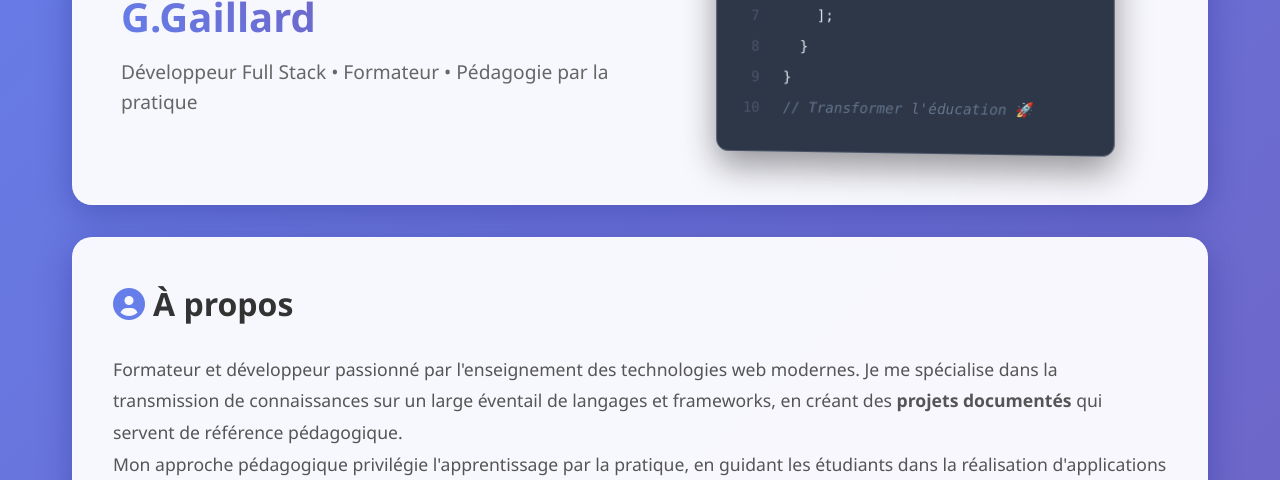
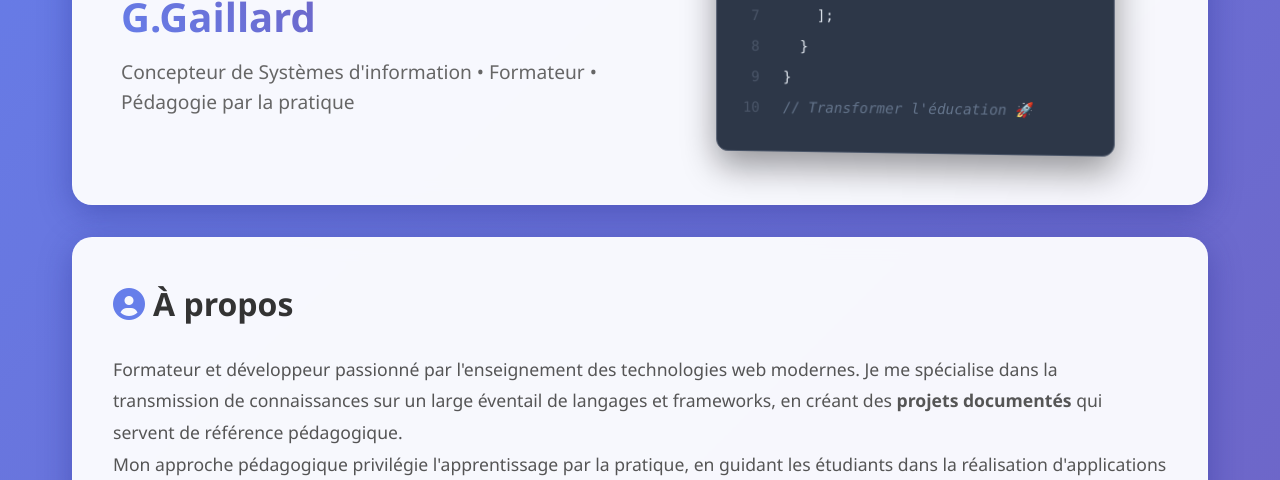
Before and after one commit to ggaillard/ggaillard.github.io, a plain HTML site: page index.html in a window 1280 px wide. Shown: the part 285-765 px from the top of the page. Drawn offline with Linux system fonts and the light colour scheme.

Commit message:
Update index.html

```diff
--- a/index.html
+++ b/index.html
@@ -3,7 +3,7 @@
 <head>
     <meta charset="UTF-8">
     <meta name="viewport" content="width=device-width, initial-scale=1.0">
-    <title>G Gaillard - Développeur Full Stack</title>
+    <title>G Gaillard - Concepteur de Systèmes d'information</title>
     <link href="https://cdnjs.cloudflare.com/ajax/libs/font-awesome/6.0.0/css/all.min.css" rel="stylesheet">
     <style>
         * {
@@ -440,7 +440,7 @@
                         <i class="fas fa-user" id="default-icon" style="display: none;"></i>
                     </div>
                     <h1>G.Gaillard</h1>
-                    <p>Développeur Full Stack • Formateur • Pédagogie par la pratique</p>
+                    <p>Concepteur de Systèmes d'information • Formateur • Pédagogie par la pratique</p>
                 </div>
 
                 <!-- Partie droite - Code Animation -->
```
